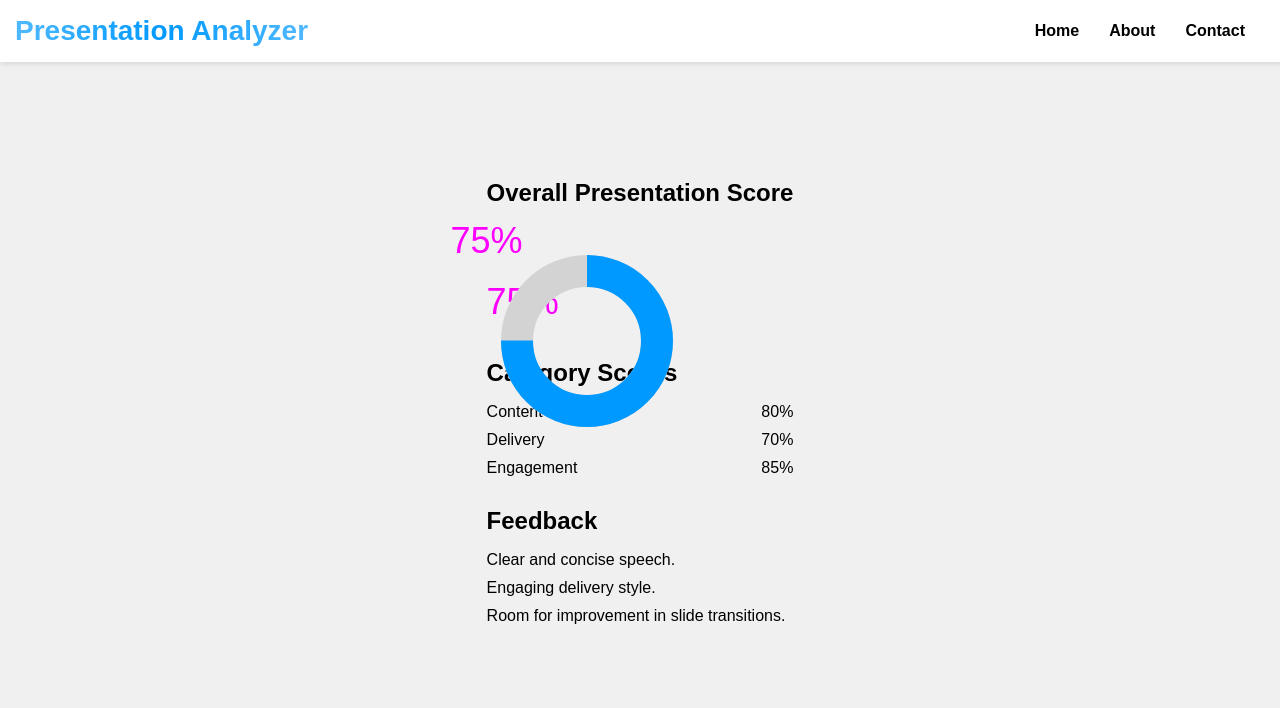
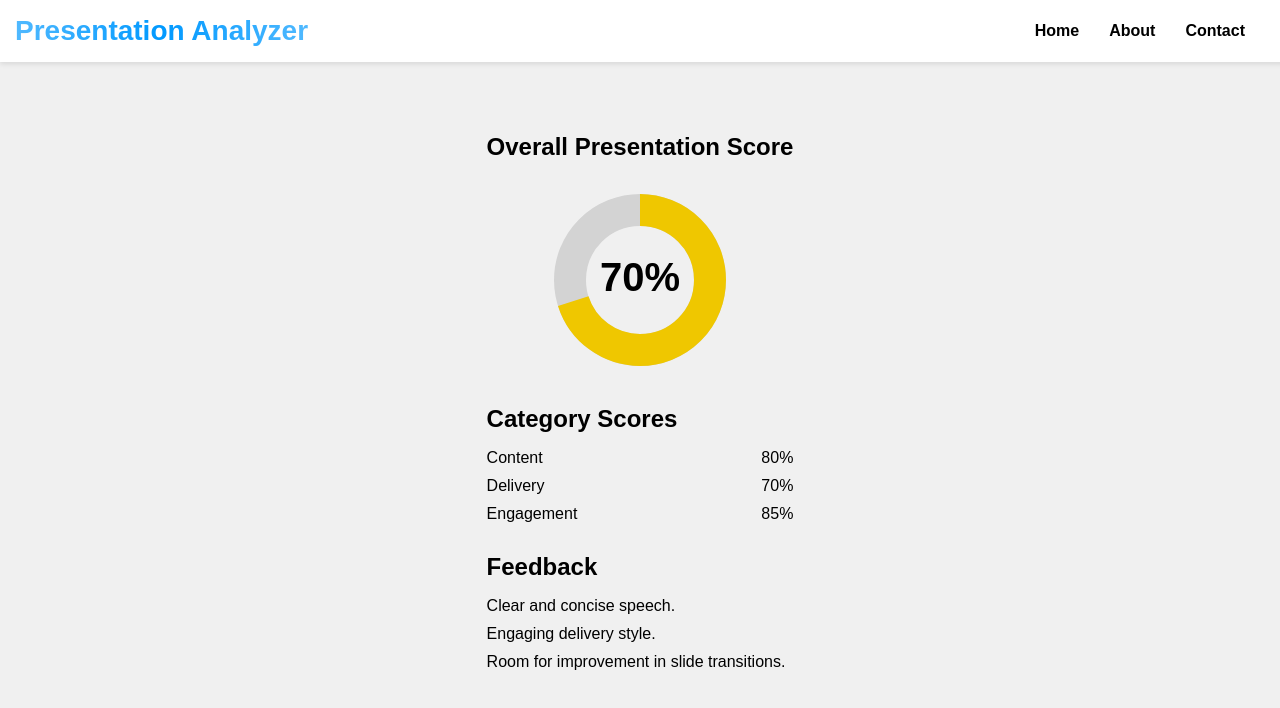
Before and after one commit to AndrewHC36/presentation-assessment, a React (Create React App) app in the folder frontend/: page /results in a window 1280 px wide. Shown: the top 708 px of the page. Built offline with nearby package versions, Linux system fonts and the light colour scheme.

Commit message:
result fancier ui

```diff
--- a/frontend/src/pages/results.css
+++ b/frontend/src/pages/results.css
@@ -13,21 +13,27 @@
 }
 
 .overall-score {
-  margin-bottom: 30px;
-}
-
-.overall-score h2 {
-  font-size: 24px;
-  margin-bottom: 10px;
+  width: 65%;
+  align-items: center;
+  margin: auto
 }
 
 .overall-score p {
-  font-size: 36px;
-  color: #ff00ff; /* Green color, change as needed */
+  font-size: 40px;
+  font-weight: bold;
+  color: #000000;
+  /* Green color, change as needed */
+  width: 40%;
+  margin: auto;
+  text-align: center;
+  padding-bottom: 5px;
+  margin-bottom: 5px;
+  font-family: sans-serif;
 }
 
 .category-scores {
   margin-bottom: 30px;
+  margin-top: 100px;
 }
 
 .category-scores h2 {
@@ -73,10 +79,21 @@
   left: 0;
 }
 
-.pie-container .overall-score {
-  position: absolute;
-  top: 50%;
-  left: 50%;
-  transform: translate(-50%, -50%);
-  text-align: center;
+/* Add the following style to hide the animated percentage within the Pie component */
+.pie-container .overall-score p {
+  opacity: 0;
 }
+
+.overall-score-container {
+  margin-top: 20px;
+  /* Adjust top margin as needed */
+}
+
+.overall-score-text {
+  font-size: 24px;
+  /* Adjust font size as needed */
+  color: #ff00ff;
+  /* Adjust text color as needed */
+  margin: 0;
+  /* Reset margin to 0 to control it in .overall-score-container */
+}
--- a/frontend/src/pages/results.js
+++ b/frontend/src/pages/results.js
@@ -4,7 +4,7 @@ import './results.css';
 
 // Simulated data (replace with your actual data)
 const resultsData = {
-  overallScore: 75,
+  overallScore: 70,
   categories: [
     { name: "Content", score: 80 },
     { name: "Delivery", score: 70 },
@@ -45,7 +45,7 @@ const Pie = ({ percentage, colour, scoreAnimation }) => {
   const pct = cleanPercentage(percentage);
   return (
     <div className="pie-container">
-      <svg width={200} height={200}>
+      <svg width={310} height={200}>
         <g transform={`rotate(-90 ${"100 100"})`}>
           <Circle colour="lightgrey" />
           <Circle colour={colour} percentage={pct} />
@@ -81,6 +81,18 @@ const Results = () => {
     loadData();
   }, [setScoreAnimation]);
 
+  function colorPicker (overallScore) {
+    if (overallScore < 60) {
+      return '#D81D13'
+    }
+    else if (overallScore < 80) {
+      return '#EFC700'
+    }
+    else {
+      return '#009950'
+    }
+  }
+
   return (
     <div className="results-container">
       {loading ? (
@@ -89,11 +101,16 @@ const Results = () => {
         <>
           <div className="App">
             <h2>Overall Presentation Score</h2>
-            <Pie percentage={resultsData.overallScore} colour="#0099ff" scoreAnimation={scoreAnimation} />
-          <div className="overall-score">
-            <animated.p>{scoreAnimation.score.interpolate(score => `${Math.round(score)}%`)}</animated.p>
+            <div className='overall-score' width={310} height={200}>
+              <Pie percentage={resultsData.overallScore} colour={colorPicker(resultsData.overallScore)} scoreAnimation={scoreAnimation} />
+              <div className="overall-score-container">
+                <animated.p className="overall-score-text">
+                  {scoreAnimation.score.interpolate(score => `${Math.round(score)}%`)}
+                </animated.p>
+              </div>
+            </div>
           </div>
-          </div>
+
 
           <div className="category-scores">
             <h2>Category Scores</h2>
```
Also changed, not shown: frontend/src/pages/record.css (+19 -6 lines), 1 other file (tests, documents, lock files or other folders).
